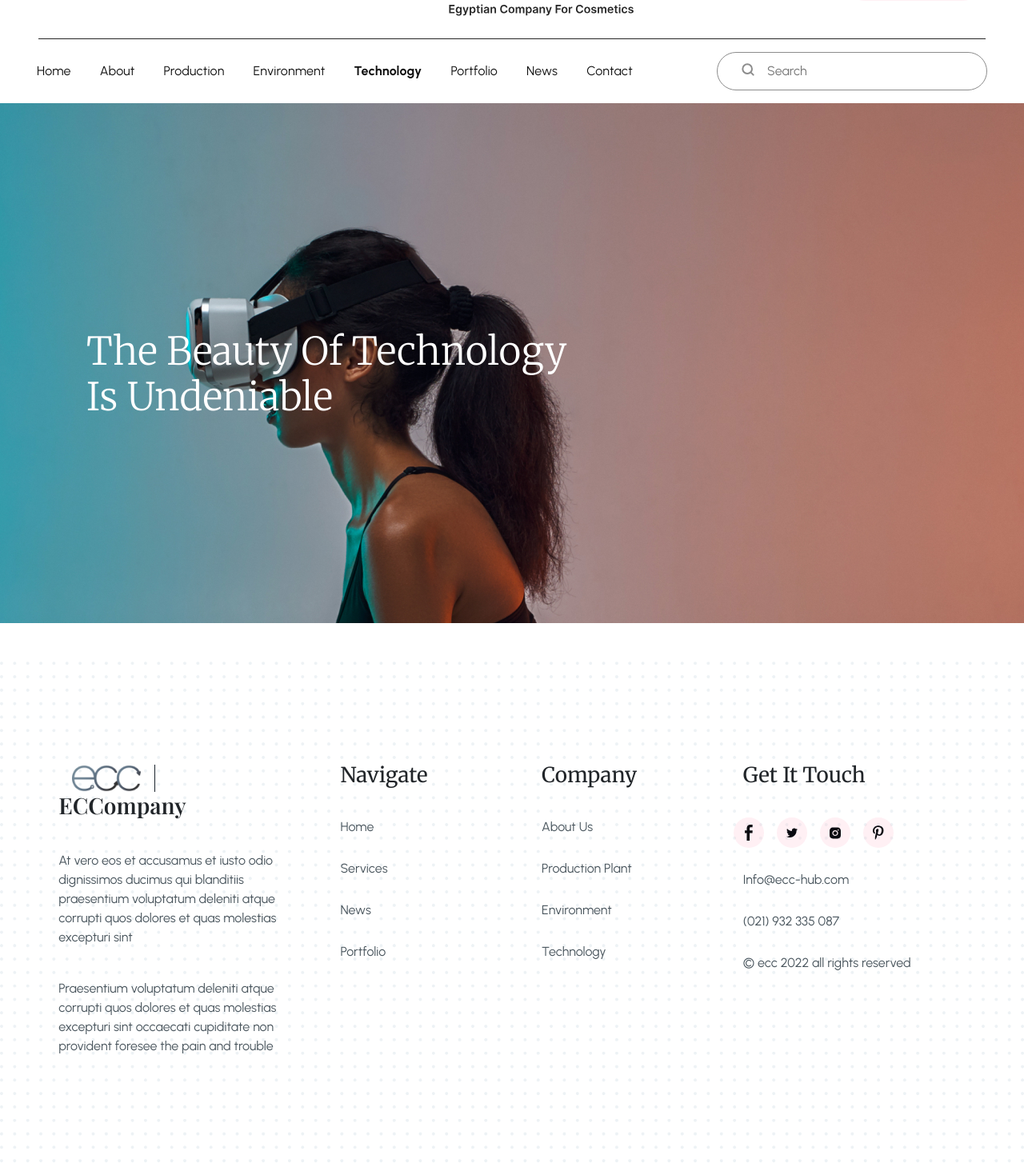
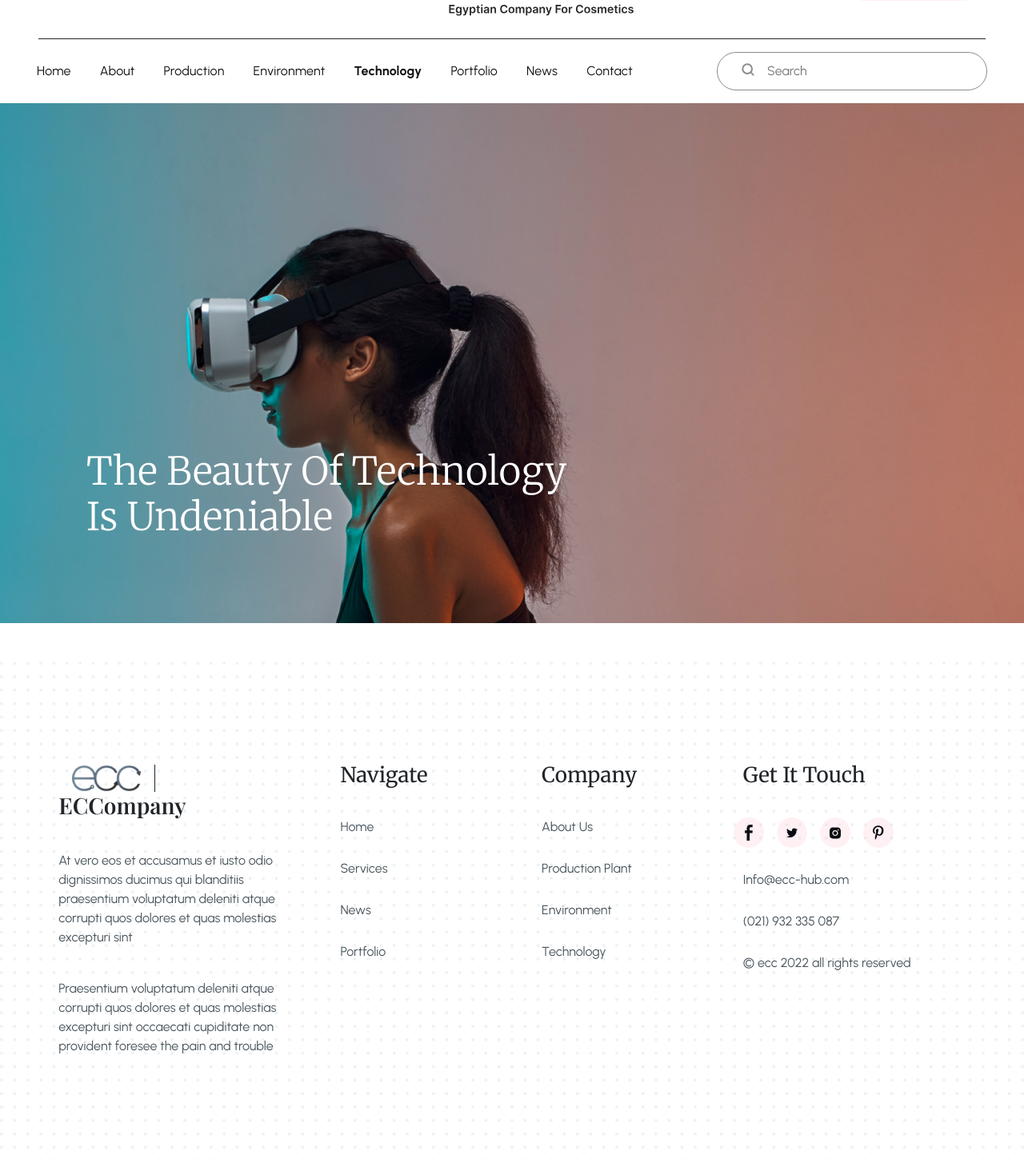
Before and after one commit to sahil242bhatiya/ecc-dev, a Vue app: page /technology in a window 1280 px wide. Shown: the part 82-1546 px from the top of the page at 80% size. Built offline with nearby package versions, Linux system fonts and the light colour scheme.

Commit message:
fixed main hero section

```diff
--- a/src/components/footer.vue
+++ b/src/components/footer.vue
@@ -72,7 +72,7 @@ export default {
 
 <style scoped>
 .container-fluid {
-  padding-bottom: 130px;
+  padding-bottom: 90px;
   padding-top: 110px;
 }
 footer{
--- a/src/components/hero-sections/main-hero-section.vue
+++ b/src/components/hero-sections/main-hero-section.vue
@@ -32,6 +32,10 @@ export default {
 </script>
 
 <style scoped>
+.row,
+.max-container{
+    min-height: 650px !important;
+}
 .container-fluid {
     background-size: cover;
     background-position: center;
```
